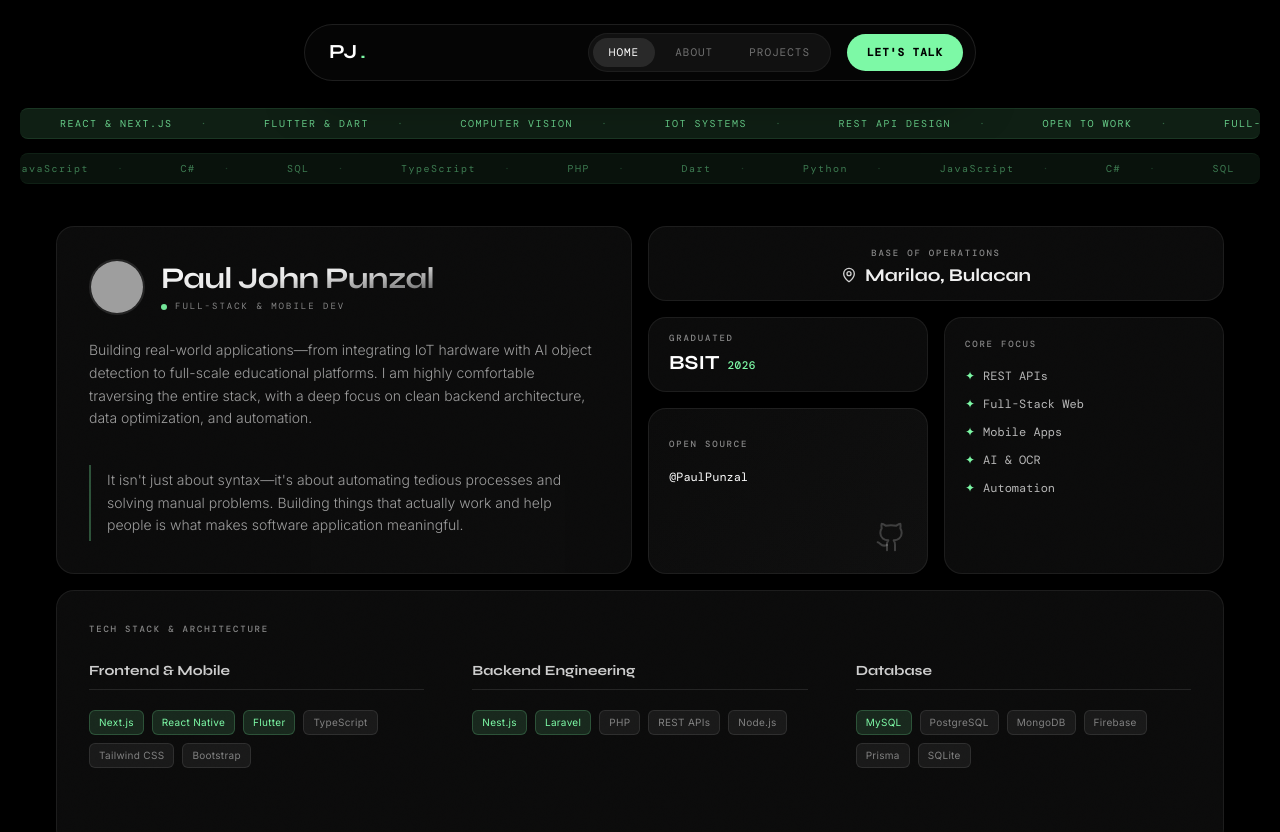
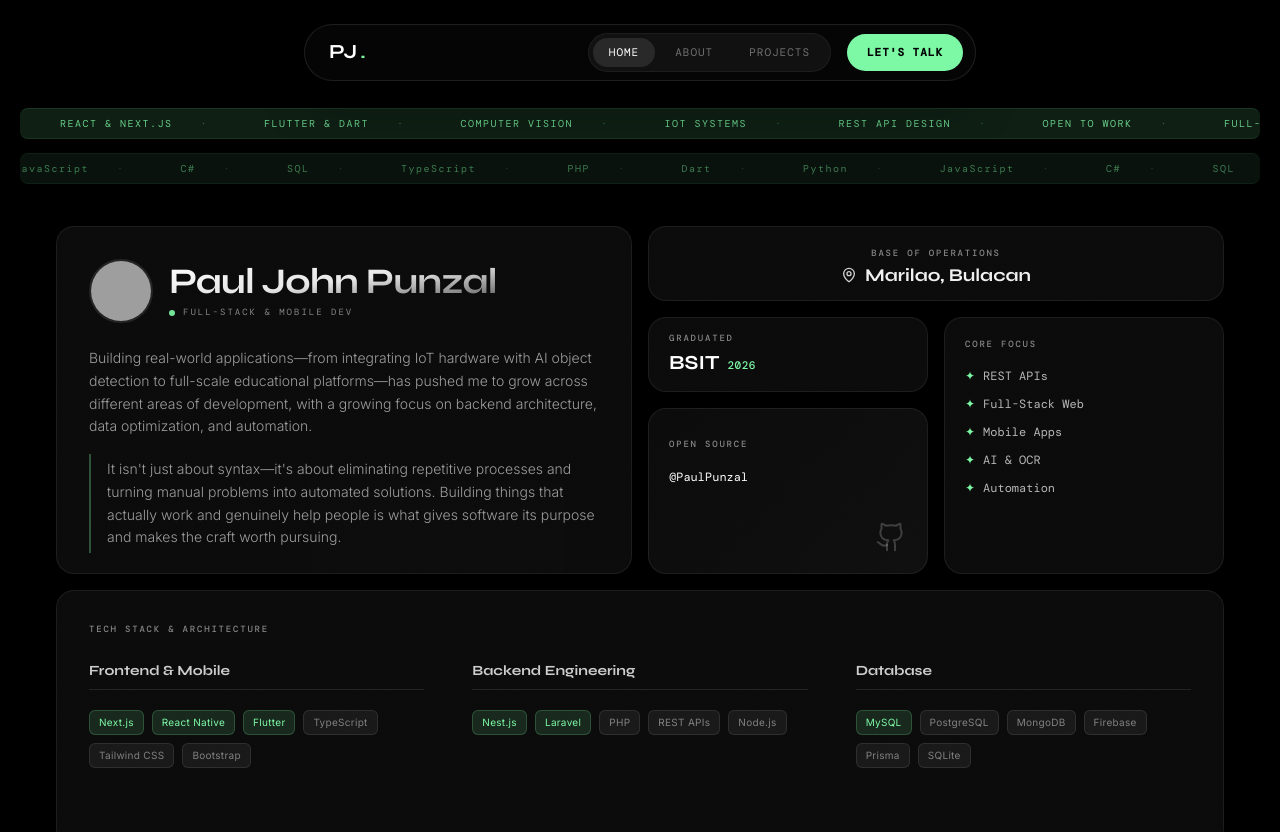
Before and after one commit to PaulPunzal/paul-portfolio, a Next.js app: page / in a window 1280 px wide. Shown: the top 832 px of the page. Built offline with nearby package versions, Linux system fonts and the light colour scheme; grey boxes are pictures that could not be loaded; a web font is replaced by a local one.

Commit message:
minor changes in paragraps

```diff
--- a/src/app/about/page.tsx
+++ b/src/app/about/page.tsx
@@ -46,7 +46,7 @@
         </BentoCard>
 
         {/* 2A. L-SHAPE BIO (LEFT ARM) — 1x5 */}
-        <div className="md:col-span-1 lg:col-span-1 md:row-span-5 bg-[#0a0a0a] border border-white/10 rounded-3xl lg:rounded-br-none p-6 lg:p-8 flex flex-col justify-center relative z-10">
+        <BentoCard className="md:col-span-1 lg:col-span-1 md:row-span-5 lg:rounded-br-none p-6 lg:p-8 flex flex-col justify-center relative z-10">
           <h2 className="font-syne text-xl lg:text-2xl font-bold text-white mb-4 leading-tight">
             A Bit About Me
           </h2>
@@ -56,7 +56,7 @@
           <p className="font-inter text-sm text-white/60 leading-relaxed font-light">
             During my capstone project, integrating a Raspberry Pi with AI object detection and OCR showed me the true purpose of technology.
           </p>
-        </div>
+        </BentoCard>
 
         {/* 3. ACADEMIC BACKGROUND — 2x2 (Sits in the top right cut-out of the L) */}
         <BentoCard className="md:col-span-2 lg:col-span-2 md:row-span-2 flex flex-col justify-center p-6 lg:px-8 relative z-20">
@@ -79,13 +79,13 @@
         </BentoCard>
 
         {/* 2B. L-SHAPE BIO (RIGHT ARM) — 1x3 */}
-        <div className="md:col-span-1 lg:col-span-1 md:row-span-3 bg-[#0a0a0a] border border-white/10 rounded-3xl lg:rounded-l-none lg:border-l-0 lg:-ml-[17px] p-6 lg:pl-[41px] flex flex-col justify-center relative z-20">
+        <BentoCard className="md:col-span-1 lg:col-span-1 md:row-span-3 lg:rounded-l-none lg:border-l-0 lg:-ml-[17px] p-6 lg:pl-[41px] flex flex-col justify-center relative z-20">
           <div className="relative z-30">
             <p className="font-inter text-sm text-white/60 leading-relaxed font-light">
               It isn't just about syntax—it's about automating tedious processes and solving manual problems. Building things that actually work and help people is what makes software engineering worth pursuing for me.
             </p>
           </div>
-        </div>
+        </BentoCard>
 
         {/* 4. AI EXPLORATION — 1x3 */}
         <BentoCard className="md:col-span-1 lg:col-span-1 md:row-span-3 flex flex-col justify-center p-6" style={{ background: "linear-gradient(160deg, #0c0c0c 0%, #0a0f0c 100%)" }}>
@@ -153,7 +153,7 @@
               In today's landscape, writing raw syntax is no longer the barrier it used to be. With AI writing boilerplate, even non-coders can build apps. I embrace AI heavily as a co-pilot so I stay ahead of the curve, but my core focus has shifted to what AI cannot safely do: <span className="text-white font-medium">System Architecture.</span>
             </p>
             <p className="font-inter text-sm text-white/60 leading-relaxed font-light">
-              My goal is architecting accurate, beautiful, and bulletproof systems. I spend my time engineering the <span className="text-accent/80">optimization, data validation, strict security, role authorization, and scalability</span> of the platform. I focus on designing the perfect blueprint; the AI just helps me lay the bricks faster.
+              My goal is architecting accurate and bulletproof systems. I spend my time engineering the <span className="text-accent/80">optimization, data validation, strict security, role authorization, and scalability</span> of the platform. I focus on designing the perfect blueprint; the AI just helps me lay the bricks faster.
             </p>
           </div>
         </BentoCard>
@@ -185,7 +185,7 @@
             </span>
             <h3 className="font-syne text-lg font-bold text-white mb-2">DevOps & CI/CD Pipelines</h3>
             <p className="font-inter text-xs text-white/60 leading-relaxed">
-              A beautifully designed architecture is nothing without a robust deployment strategy. I am actively expanding my expertise into DevOps, focusing on setting up continuous integration, containerized deployments, and highly maintainable infrastructure.
+              A solid designed architecture is nothing without a robust deployment strategy. I am actively expanding my expertise into DevOps, focusing on setting up continuous integration, containerized deployments, and highly maintainable infrastructure.
             </p>
           </div>
         </BentoCard>
--- a/src/app/page.tsx
+++ b/src/app/page.tsx
@@ -32,19 +32,19 @@
               {/* Avatar and Name Header */}
               <div className="flex items-center gap-4 mb-6">
                 {/* Circular Avatar */}
-                <div className="w-14 h-14 rounded-full overflow-hidden border-2 border-white/10 relative shrink-0 group-hover:border-accent/50 transition-colors duration-500">
+                <div className="w-16 h-16 rounded-full overflow-hidden border-2 border-white/10 relative shrink-0 group-hover:border-accent/50 transition-colors duration-500">
                   <Image
                     src="/gradpic/profile.JPG"
                     alt="Paul John Punzal"
                     fill
-                    sizes="56px"
+                    sizes="64px"
                     className="object-cover object-top group-hover:scale-110 transition-transform duration-500"
                   />
                 </div>
 
                 {/* Upgraded Name Font */}
                 <div>
-                  <h1 className="font-syne text-2xl lg:text-3xl font-bold tracking-tight bg-clip-text text-transparent bg-gradient-to-br from-white via-white/90 to-white/30 mb-1">
+                  <h1 className="font-syne text-2xl lg:text-4xl font-bold tracking-tight bg-clip-text text-transparent bg-gradient-to-br from-white via-white/90 to-white/30 mb-1">
                     Paul John Punzal
                   </h1>
                   <div className="flex items-center gap-2">
@@ -58,14 +58,14 @@
 
               {/* Refined Paragraph 1 - Grounded and accurate */}
               <p className="font-inter text-sm text-white/60 leading-relaxed font-light mb-4">
-                Building real-world applications—from integrating IoT hardware with AI object detection to full-scale educational platforms. I am highly comfortable traversing the entire stack, with a deep focus on clean backend architecture, data optimization, and automation.
+                Building real-world applications—from integrating IoT hardware with AI object detection to full-scale educational platforms—has pushed me to grow across different areas of development, with a growing focus on backend architecture, data optimization, and automation.
               </p>
             </div>
 
             {/* Added Paragraph 2 - Your exact words */}
             <div className="border-l-2 border-accent/30 pl-4 py-1">
               <p className="font-inter text-sm text-white/60 leading-relaxed font-light">
-                It isn't just about syntax—it's about automating tedious processes and solving manual problems. Building things that actually work and help people is what makes software application meaningful.
+                It isn't just about syntax—it's about eliminating repetitive processes and turning manual problems into automated solutions. Building things that actually work and genuinely help people is what gives software its purpose and makes the craft worth pursuing.
               </p>
             </div>
           </BentoCard>
```
